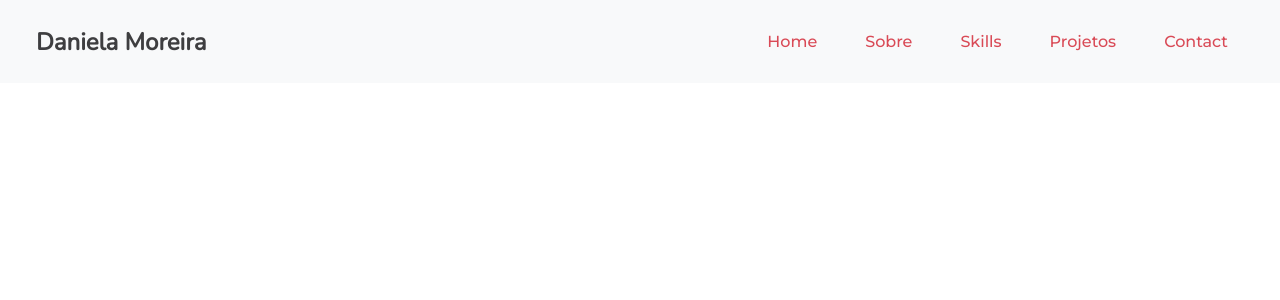
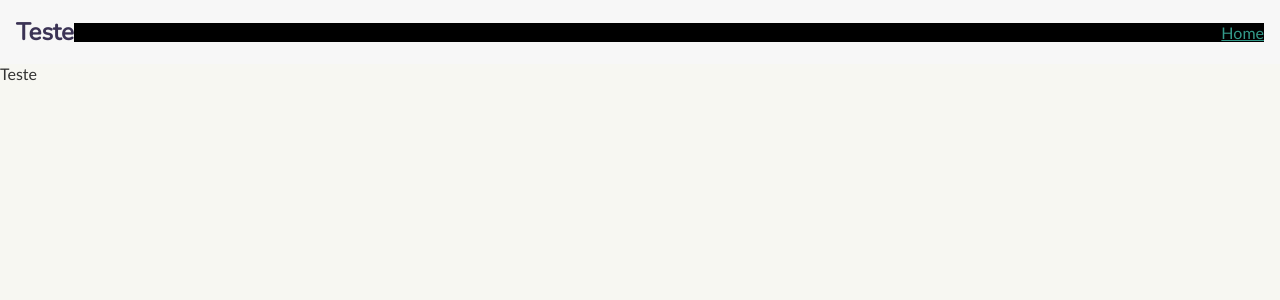
Before and after one commit to alvesxdani/my-portfolio, a React (Create React App) app: page / in a window 1280 px wide. Shown: the top 300 px of the page. Built offline with nearby package versions, Linux system fonts and the light colour scheme.

Commit message:
Add nav bar - initial

```diff
--- a/package.json
+++ b/package.json
@@ -12,9 +12,9 @@
     "@types/react-dom": "^18.0.6",
     "bootstrap": "^5.2.0",
     "react": "^18.2.0",
-    "react-bootstrap": "^2.5.0",
     "react-dom": "^18.2.0",
     "react-scripts": "5.0.1",
+    "react-switch": "^7.0.0",
     "styled-components": "^5.3.5",
     "typescript": "^4.7.4",
     "web-vitals": "^2.1.4"
--- a/src/App.tsx
+++ b/src/App.tsx
@@ -1,16 +1,19 @@
-import 'bootstrap/dist/css/bootstrap.min.css';
-import { ThemeProvider } from 'react-bootstrap';
-import GlobalStyle from './components/global';
-import NavBar from './components/nav';
+import GlobalStyle from './components/themes/global';
+import NavBar from './components/nav/nav';
+import { useState } from 'react';
+import { ThemeProvider } from 'styled-components';
+import light from './components/themes/light';
+
 
 function App() {
   return (
-  <ThemeProvider breakpoints={['sm','md','lg']} minBreakpoint="sm">
-    <header>
-      <GlobalStyle />
-      <NavBar/>
-    </header>
-  </ThemeProvider>
+    <ThemeProvider theme={light}>
+      <header>
+        <GlobalStyle />
+        <NavBar/>
+        Teste
+      </header>
+    </ThemeProvider>
   );
 }
 
--- a/src/components/nav.tsx
+++ /dev/null
@@ -1,45 +0,0 @@
-import { Nav } from 'react-bootstrap';
-import styled from 'styled-components';
-import { Container } from 'react-bootstrap';
-import { Navbar } from 'react-bootstrap';
-import { NavDropdown } from 'react-bootstrap';
-
-const Link = styled(Nav.Link)`
-color: #D94A56;
-transition: .8s ease;
-font: 1rem 'Montserrat',sans-serif;
-margin: 1rem;
-  &:hover {
-    color: #3E3E40;
-  }
-}
-`;
-
-const BrandTitle = styled.div`
-font: bold 1.5rem 'Nunito',sans-serif;
-color: #3E3E40;
-`;
-
-function NavBar() {
-  return (
-    <Navbar bg="light" expand='sm' className='w-100'>
-      <Container fluid>
-        <Navbar.Brand href="/" className='p-2 ms-3'>
-          <BrandTitle>Daniela Moreira</BrandTitle>
-        </Navbar.Brand>
-        <Navbar.Toggle aria-controls='basic-navbar-nav' />
-        <Navbar.Collapse id="basic-navbar-nav" className='justify-content-end'>
-          <Nav className='me-3'>
-            <Link href="/">Home</Link>
-            <Link href="#sobre">Sobre</Link>
-            <Link href="#skills">Skills</Link>
-            <Link href="#projects">Projetos</Link>
-            <Link href="#contact">Contact</Link>
-          </Nav>
-        </Navbar.Collapse>
-      </Container>
-    </Navbar>
-  );
-}
-
-export default NavBar;
--- /dev/null
+++ b/src/components/nav/nav.tsx
@@ -0,0 +1,45 @@
+import styled from 'styled-components';
+
+// Style
+const Container = styled.div`
+display: flex;
+background-color: ${props => props.theme.colors.backgroundNav};
+color: #000;
+font: 1rem 'Montserrat',sans-serif;
+padding: 1rem;
+align-items: center;
+}
+`;
+
+const BrandTitle = styled.div`
+font: bold 1.5rem 'Nunito',sans-serif;
+color: ${props => props.theme.colors.primary};
+`;
+
+const LinksBox = styled.div`
+display: flex;
+justify-content: right;
+width: 100%;
+background: #000;
+`;
+
+const Link = styled.a`
+color: ${props => props.theme.colors.links};
+`;
+
+// Component
+const NavBar: React.FC = () => {
+  return (
+    <nav>
+      <Container>
+        <BrandTitle>Teste</BrandTitle>
+
+        <LinksBox>
+          <Link href="/">Home</Link>
+        </LinksBox>
+      </Container>
+    </nav>
+  );
+}
+
+export default NavBar;
--- a/src/components/global.tsx
+++ b/src/components/themes/global.tsx
@@ -1,17 +1,19 @@
 import { createGlobalStyle } from "styled-components";
 
-const GlobalStyle = createGlobalStyle`
+export default createGlobalStyle`
 * {
   padding: 0;
   margin: 0;
   box-sizing: border-box;
   font-family: 'Calibri',sans-serif;
-  color: #000;
 }
 
 html {
   width: 100vw;
 }
+
+body {
+  background: ${props => props.theme.colors.background};
+  color: ${props => props.theme.colors.text};
+}
 `;
-
-export default GlobalStyle;
--- /dev/null
+++ b/src/components/themes/light.tsx
@@ -0,0 +1,20 @@
+/* eslint-disable import/no-anonymous-default-export */
+/*
+Black: #000505
+White: #F7F7F2
+Violet: #3B3355
+Persian Green: #339989
+*/
+
+export default {
+  title: 'light',
+
+  colors: {
+    primary: '#3B3355',
+    secundary: '#339989',
+    background: '#F7F7F2',
+    backgroundNav: '#f7f7f7',
+    text: '#333',
+    links: '#339989'
+  },
+};
```
Also changed, not shown: src/components/themes/styled.d.ts (added, +15 -0 lines), tsconfig.json (+7 -1 lines), 1 other file (tests, documents, lock files or other folders).
